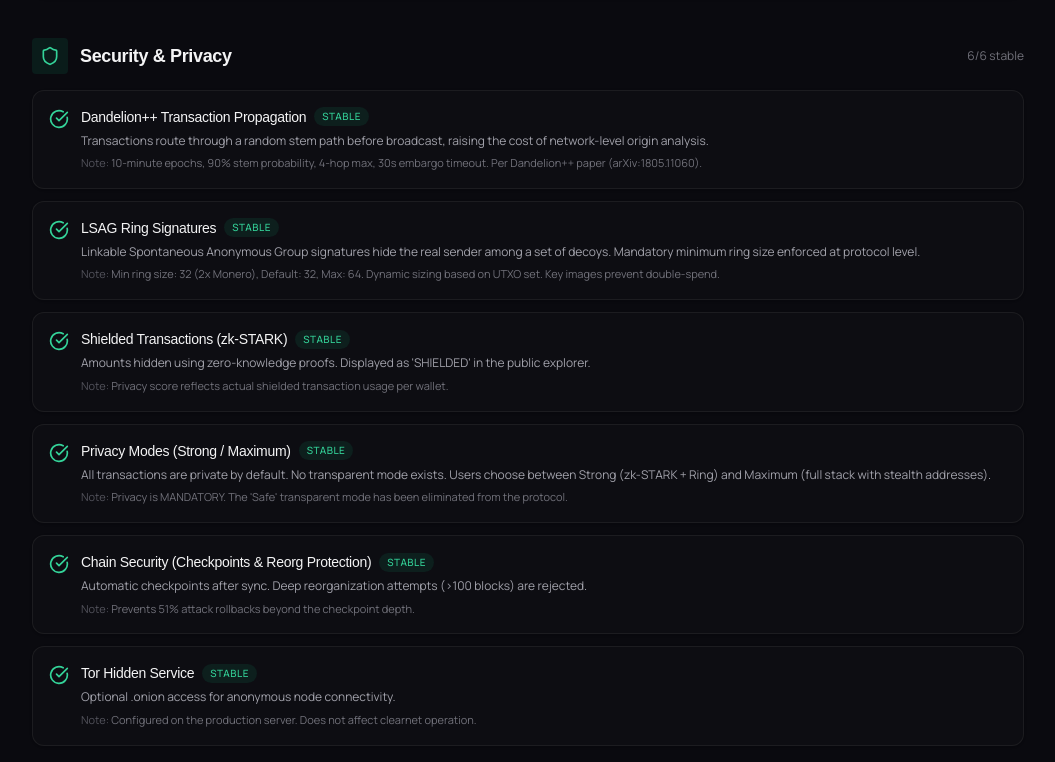
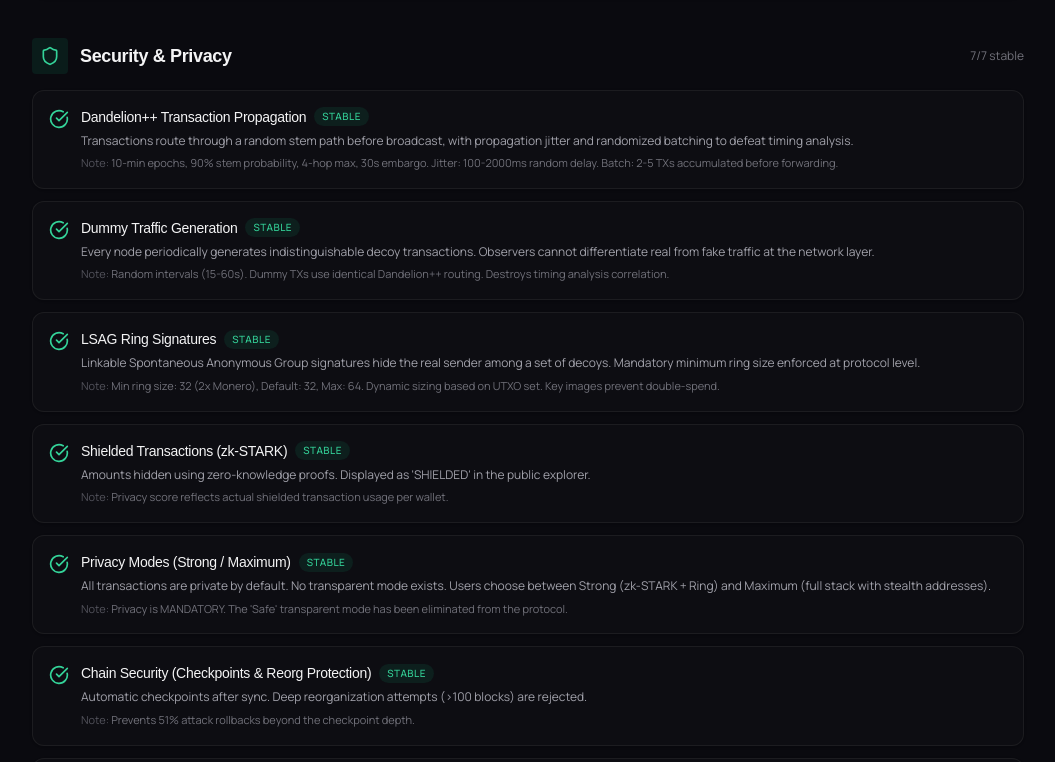
Before and after one commit to Bricscoin2026/Bricscoin, a React (Create React App) app in the folder frontend/: page /protocol-status in a window 1280 px wide. Shown: the part 1412-2174 px from the top of the page, without its empty margins (112-1167 px from the left). Built offline with nearby package versions, Linux system fonts and the light colour scheme; no server answers; a web font is replaced by a local one.

Commit message:
auto-commit for a256f5a3-0b3b-4496-a199-9c78b1b99df8

```diff
--- a/frontend/src/pages/ProtocolStatus.jsx
+++ b/frontend/src/pages/ProtocolStatus.jsx
@@ -74,9 +74,15 @@ const PROTOCOL_LAYERS = [
     criteria: [
       {
         name: "Dandelion++ Transaction Propagation",
-        description: "Transactions route through a random stem path before broadcast, raising the cost of network-level origin analysis.",
+        description: "Transactions route through a random stem path before broadcast, with propagation jitter and randomized batching to defeat timing analysis.",
         status: "stable",
-        notes: "10-minute epochs, 90% stem probability, 4-hop max, 30s embargo timeout. Per Dandelion++ paper (arXiv:1805.11060).",
+        notes: "10-min epochs, 90% stem probability, 4-hop max, 30s embargo. Jitter: 100-2000ms random delay. Batch: 2-5 TXs accumulated before forwarding.",
+      },
+      {
+        name: "Dummy Traffic Generation",
+        description: "Every node periodically generates indistinguishable decoy transactions. Observers cannot differentiate real from fake traffic at the network layer.",
+        status: "stable",
+        notes: "Random intervals (15-60s). Dummy TXs use identical Dandelion++ routing. Destroys timing analysis correlation.",
       },
       {
         name: "LSAG Ring Signatures",
```
